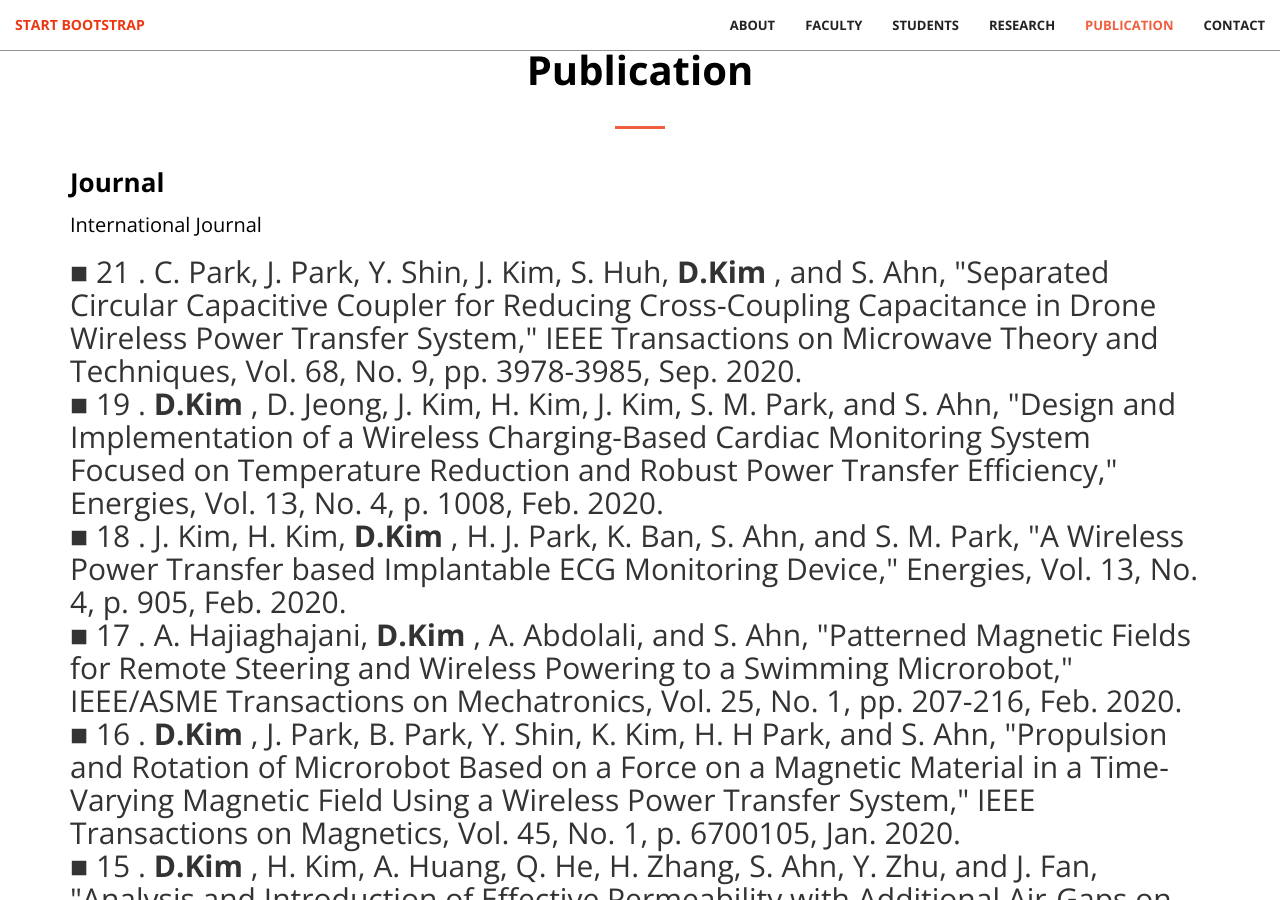
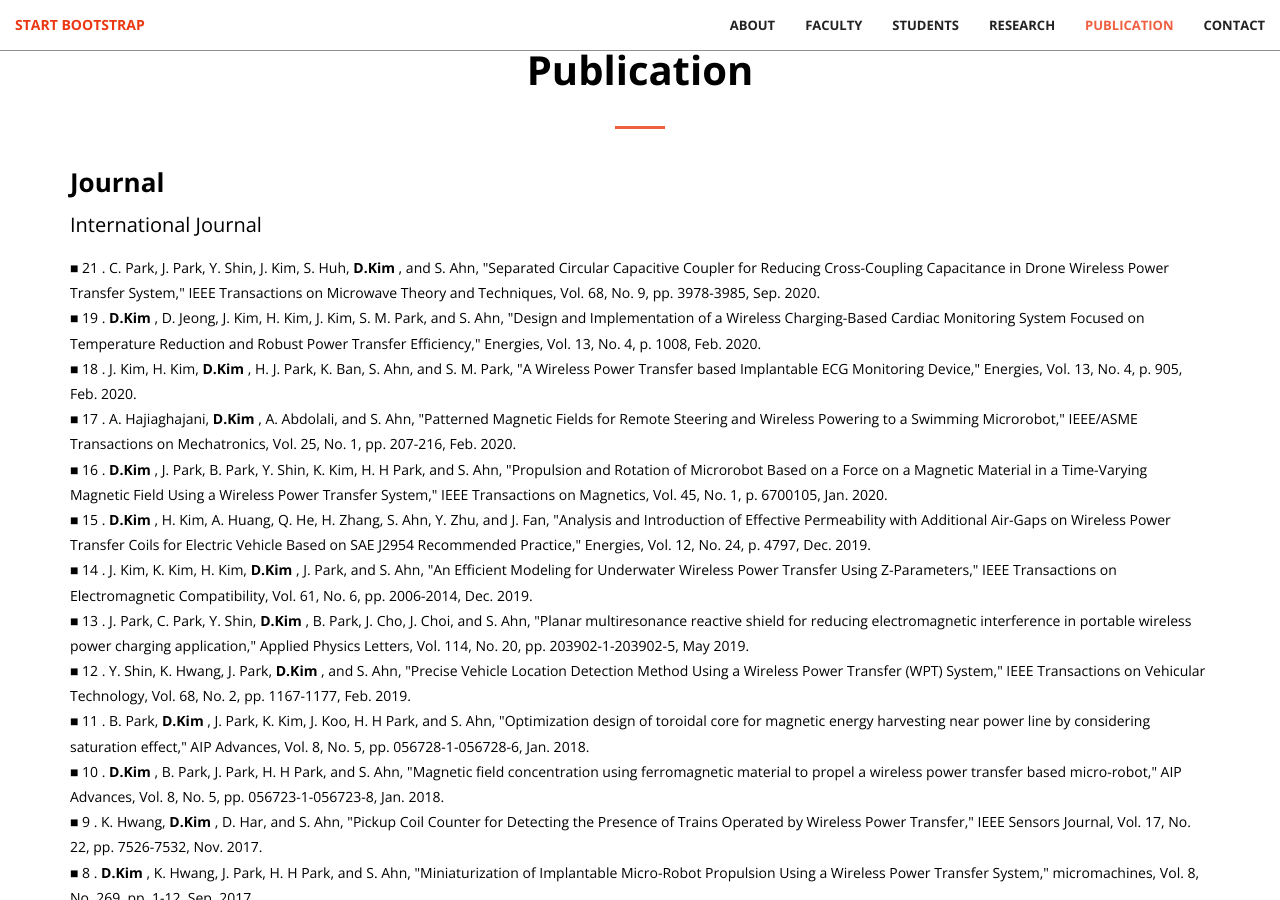
Before and after one commit to dwKim88/AEL, a Jekyll site: the page built from index.html, in a window 1280 px wide and 900 px high, scrolled down 4631 px. Built offline with Jekyll 4.4.1, drawn with Linux system fonts in a browser that asks for light colours.

Commit message:
Update services.html

```diff
--- a/_includes/services.html
+++ b/_includes/services.html
@@ -25,7 +25,7 @@
                     <p style="line-height: 1.0; color:black; font-size:20px;">
                         International Journal
                     </p>
-                    <p style="line-height: 1.8; color:black; font-size:14px; margine:0 3px;"></p>
+                    <p style="line-height: 1.8; color:black; font-size:14px; margine:0 3px;">
 
                             ■	21	.	C. Park, J. Park, Y. Shin, J. Kim, S. Huh, <B> D.Kim </B>, and S. Ahn, "Separated Circular Capacitive Coupler for Reducing Cross-Coupling Capacitance in Drone Wireless Power Transfer System," IEEE Transactions on Microwave Theory and Techniques, Vol. 68, No. 9, pp. 3978-3985, Sep. 2020.	<br>
                             ■	19	.	<B> D.Kim </B>, D. Jeong, J. Kim, H. Kim, J. Kim, S. M. Park, and S. Ahn, "Design and Implementation of a Wireless Charging-Based Cardiac Monitoring System Focused on Temperature Reduction and Robust Power Transfer Efficiency," Energies, Vol. 13, No. 4, p. 1008, Feb. 2020.	<br>
@@ -47,8 +47,7 @@
                             ■	3	.	<B> D.Kim </B>, J. Park, H. H Park, and S. Ahn, "Generation of Magnetic Propulsion Force and Torque for Microrobot Using Wireless Power Transfer Coil," IEEE Transactions on Magnetics, Vol. 51, No. 11, p. 8600104, Nov. 2015.	<br>
                             ■	2	.	M. Kim, H. Kim, <B> D.Kim </B>, Y. Jeong, H. H Park, and S. Ahn, "A Three-Phase Wireless-Power-Transfer System for Online Electric Vehicles with Reduction of Leakage Magnetic Fields," IEEE Transactions on Microwave Theory and Techniques, Vol. 63, No. 11, pp. 3806-3813, Sep. 2015.	<br>
                             ■	1	.	<B> D.Kim </B>, M. Kim, J. Yoo, H. H Park, and S. Ahn, "Magnetic resonant wireless power transfer for propulsion of implantable micro-robot," Journal of Applied Physics, Vol. 117, No. 17, p. 17E712, Apr. 2015.	<br>
-                        </span>
-
+                    </p>
                     <p style="line-height: 1.0; color:black; font-size:20px;">
                         Domestic Journal
                     </p>
```
